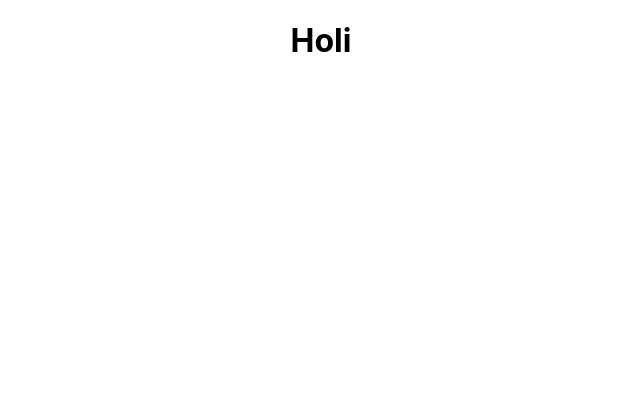
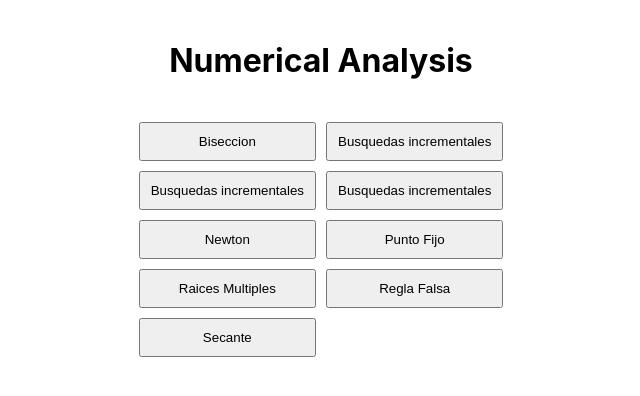
Before and after one commit to Miguelco23/Numerical-analysis, a React (Create React App) app in the folder numerical_front/: page / in a window 1280 px wide. Shown: the top 396 px of the page, without its empty margins (319-959 px from the left). Built offline with nearby package versions, Linux system fonts and the light colour scheme.

Commit message:
Base homepage done

```diff
--- a/numerical_front/package.json
+++ b/numerical_front/package.json
@@ -8,6 +8,7 @@
     "@testing-library/user-event": "^13.5.0",
     "react": "^18.2.0",
     "react-dom": "^18.2.0",
+    "react-modal": "^3.16.1",
     "react-scripts": "5.0.1",
     "web-vitals": "^2.1.4"
   },
--- a/numerical_front/src/App.jsx
+++ b/numerical_front/src/App.jsx
@@ -1,9 +1,21 @@
 import './App.css';
+import HomePage from './HomePage';
 
 function App() {
+
+  const fetchData = async () => {
+    try {
+      const response = await fetch('http://localhost:8000/api/endpoint'); // Reemplaza la URL con la URL de tu API de FastAPI
+      const data = await response.json();
+      console.log(data); // Haz algo con los datos de respuesta
+    } catch (error) {
+      console.error(error);
+    }
+  };
+
   return (
     <div className="App">
-      <h1>Holi</h1>
+      <HomePage />
     </div>
   );
 }
--- /dev/null
+++ b/numerical_front/src/HomePage.css
@@ -0,0 +1,39 @@
+.home-page {
+    display: flex;
+    flex-direction: column;
+    align-items: center;
+    padding: 20px;
+  }
+
+  .grid {
+    display: grid;
+    grid-template-columns: repeat(2, 1fr);
+    grid-gap: 10px;
+    margin-top: 20px;
+  }
+
+  button {
+    padding: 10px;
+  }
+
+  .modal {
+    position: absolute;
+    top: 50%;
+    left: 50%;
+    transform: translate(-50%, -50%);
+    background-color: white;
+    padding: 20px;
+    outline: none;
+  }
+
+  .overlay {
+    position: fixed;
+    top: 0;
+    left: 0;
+    right: 0;
+    bottom: 0;
+    background-color: rgba(0, 0, 0, 0.5);
+    display: flex;
+    justify-content: center;
+    align-items: center;
+  }
--- /dev/null
+++ b/numerical_front/src/HomePage.jsx
@@ -0,0 +1,146 @@
+import React, { useState } from 'react';
+import Modal from 'react-modal';
+import './HomePage.css';
+
+Modal.setAppElement('#root');
+
+const Biseccion = () => {
+    return (
+        <div id="biseccion">
+            <h2>Biseccion</h2>
+        </div>
+    );
+}
+
+const BusquedasInc = () => {
+    return (
+        <div id="BusquedasInc">
+            <h2>Busquedas Incremenatales</h2>
+        </div>
+    );
+}
+
+const Crout = () => {
+    return (
+        <div id="Crout">
+            <h2>Crout</h2>
+        </div>
+    );
+}
+
+const Doolittle = () => {
+    return (
+        <div id="Doolittle">
+            <h2>Doolittle</h2>
+        </div>
+    );
+}
+
+const Newton = () => {
+    return (
+        <div id="Newton">
+            <h2>Newton</h2>
+        </div>
+    );
+}
+
+const PuntoFijo = () => {
+    return (
+        <div id="PuntoFijo">
+            <h2>Punto Fijo</h2>
+        </div>
+    );
+}
+
+const RaicesMultiples = () => {
+    return (
+        <div id="RaicesMultiples">
+            <h2>Raices Multiples</h2>
+        </div>
+    );
+}
+
+const ReglaFalsa = () => {
+    return (
+        <div id="ReglaFalsa">
+            <h2>Regla Falsa</h2>
+        </div>
+    );
+}
+
+const Secante = () => {
+    return (
+        <div id="Secante">
+            <h2>Secante</h2>
+        </div>
+    );
+}
+
+const HomePage = () => {
+    const [modalIsOpen, setModalIsOpen] = useState(false);
+    const [selectedButton, setSelectedButton] = useState(null);
+
+    const handleOpenModal = (buttonId) => {
+        setSelectedButton(buttonId);
+        setModalIsOpen(true);
+    };
+
+    const handleCloseModal = () => {
+        setSelectedButton(null);
+        setModalIsOpen(false);
+    };
+
+    let selectedMethod = () => {
+        switch (selectedButton) {
+            case "biseccion":
+                return <Biseccion />;
+            case "busquedasinc":
+                return <BusquedasInc />;
+            case "Crout":
+                return <Crout />;
+            case "Doolittle":
+                return <Doolittle />;
+            case "Newton":
+                return <Newton />;
+            case "puntoFijo":
+                return <PuntoFijo />;
+            case "RaicesMultiples":
+                return <RaicesMultiples />;
+            case "ReglaFalsa":
+                return <reglaFalsa />;
+            case "secante":
+                return <Secante />;
+            default:
+                return null;
+        }
+    };
+
+    return (
+        <div className="home-page">
+            <h1>Numerical Analysis</h1>
+            <div className="grid">
+                <button onClick={() => handleOpenModal("biseccion")}>Biseccion</button>
+                <button onClick={() => handleOpenModal("busquedasinc")}>Busquedas incrementales</button>
+                <button onClick={() => handleOpenModal("Crout")}>Busquedas incrementales</button>
+                <button onClick={() => handleOpenModal("Doolittle")}>Busquedas incrementales</button>
+                <button onClick={() => handleOpenModal("Newton")}>Newton</button>
+                <button onClick={() => handleOpenModal("puntoFijo")}>Punto Fijo</button>
+                <button onClick={() => handleOpenModal("RaicesMultiples")}>Raices Multiples</button>
+                <button onClick={() => handleOpenModal("reglaFalsa")}>Regla Falsa</button>
+                <button onClick={() => handleOpenModal("secante")}>Secante</button>
+            </div>
+
+            <Modal
+                isOpen={modalIsOpen}
+                onRequestClose={handleCloseModal}
+                className="modal"
+                overlayClassName="overlay"
+            >
+                {selectedMethod()}
+                <button onClick={handleCloseModal}>Close</button>
+            </Modal>
+        </div>
+    );
+};
+
+export default HomePage;
```
Also changed, not shown: 1 other file (tests, documents, lock files or other folders).
